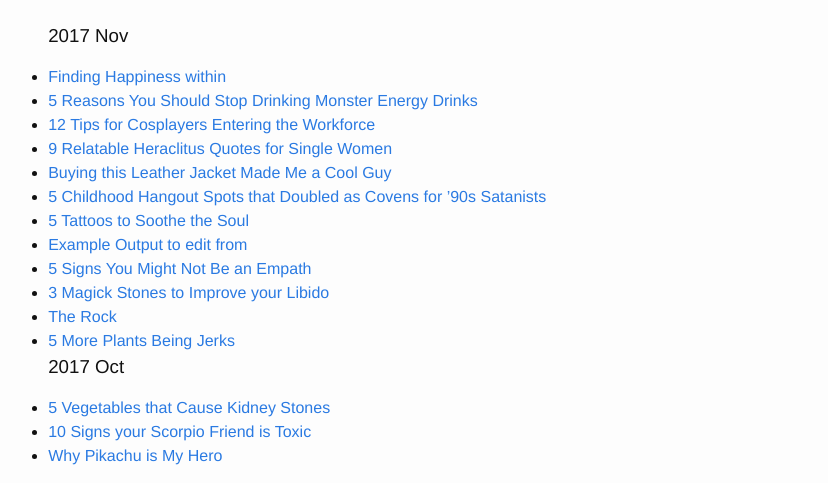
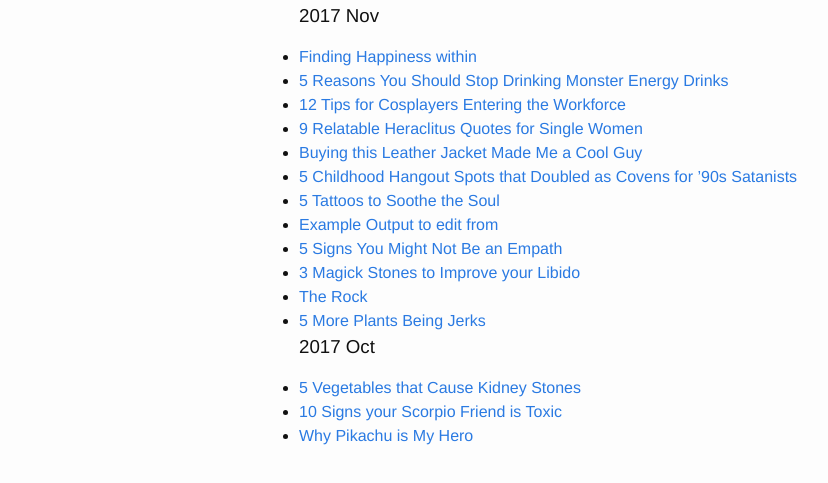
Before and after one commit to bwigfield/lovetruth, a Jekyll site: the page built from _posts/2017-11-11-drink_more_water.md, in a window 1280 px wide. Shown: the part 1319-1802 px from the top of the page, without its empty margins (1-829 px from the left). Built offline with Jekyll 4.4.1, drawn with Linux system fonts in a browser that asks for light colours; a script that is not in the unit is left out; grey boxes are pictures that could not be loaded.

Commit message:
brandon edits

```diff
--- a/_includes/footer.html
+++ b/_includes/footer.html
@@ -1,6 +1,7 @@
 <footer class="site-footer">
   <div class="wrapper">
 
+<script src="//z-na.amazon-adsystem.com/widgets/onejs?MarketPlace=US&adInstanceId=dbe244ba-b71f-46d3-93fe-f2684d6b9923"></script>
 <!---     <h2 class="footer-heading">{{ site.title | escape }}</h2> --->
 
     <div class="footer-col-wrapper">
@@ -32,6 +33,9 @@
             {% include icon-twitter.html username=site.twitter %}
           </li>
           {% endif %}
+          <li>
+	<span class="icon"><svg xmlns="http://www.w3.org/2000/svg" width="18" height="18" viewBox="0 0 24 24"><path d="M19 0h-14c-2.761 0-5 2.239-5 5v14c0 2.761 2.239 5 5 5h14c2.762 0 5-2.239 5-5v-14c0-2.761-2.238-5-5-5zm-3 7h-1.924c-.615 0-1.076.252-1.076.889v1.111h3l-.238 3h-2.762v8h-3v-8h-2v-3h2v-1.923c0-2.022 1.064-3.077 3.461-3.077h2.539v3z"/></svg></span><a href="https://www.facebook.com/lovetruthlife69/">lovetruthlife69</a>
+          </li>
         </ul>
       </div>
 
--- a/_includes/main.css
+++ b/_includes/main.css
@@ -334,5 +334,5 @@
   margin: 0 1.5%;
 }
 aside {
-  margin: 50px 1.5%;
+  margin: 0 1.5%
 }
--- a/_includes/related.html
+++ b/_includes/related.html
@@ -16,7 +16,6 @@
     <li><a href="{{ post.url }}">{{ post.title }}</a></li>
   {% endfor %}
 </ul>
-<iframe src="//rcm-na.amazon-adsystem.com/e/cm?o=1&p=12&l=ur1&category=primeent&banner=0AYXCYJJ9PEFSXH6QP02&f=ifr&lc=pf4&linkID=5dd8aae10fd0eaa5e235d465007a11a3&t=lovetruthlife-20&tracking_id=lovetruthlife-20" width="300" height="250" scrolling="no" border="0" marginwidth="0" style="border:none;" frameborder="0"></iframe>
 
 <!---
 <h3>Breaking News</h3>
--- a/_layouts/default.html
+++ b/_layouts/default.html
@@ -34,9 +34,11 @@
     </main>
 
 {% if page.layout != 'home' %}
-<aside>
+<aside class="page-content" aria-label="Post Archives">
+      <div class="wrapper">
+
 {% include related.html %}
-
+</div>
 
 </aside>
 
--- a/_layouts/post.html
+++ b/_layouts/post.html
@@ -19,7 +19,6 @@
 
   <div class="post-content" itemprop="articleBody">
     {{ content }}
-  </div>
 
   {% if site.disqus.shortname %}
     {% include disqus_comments.html %}
@@ -33,6 +32,7 @@
   js.src = 'https://connect.facebook.net/en_US/sdk.js#xfbml=1&version=v2.10';
   fjs.parentNode.insertBefore(js, fjs);
 }(document, 'script', 'facebook-jssdk'));</script>
-<div class="fb-like" data-href="{{ page.url }}" data-layout="standard" data-action="like" data-size="large" data-show-faces="true" data-share="true"></div>
+<div class="fb-like" data-href="{{ page.url }}" data-width="200" data-layout="standard" data-action="like" data-size="large" data-show-faces="true" data-share="true"></div>
 
+  </div>
 </article>
```
Also changed, not shown: other parts of _includes/footer.html (+0 -11 lines), other parts of _layouts/default.html (+1 -1 lines), _includes/head.html (+10 -0 lines).
